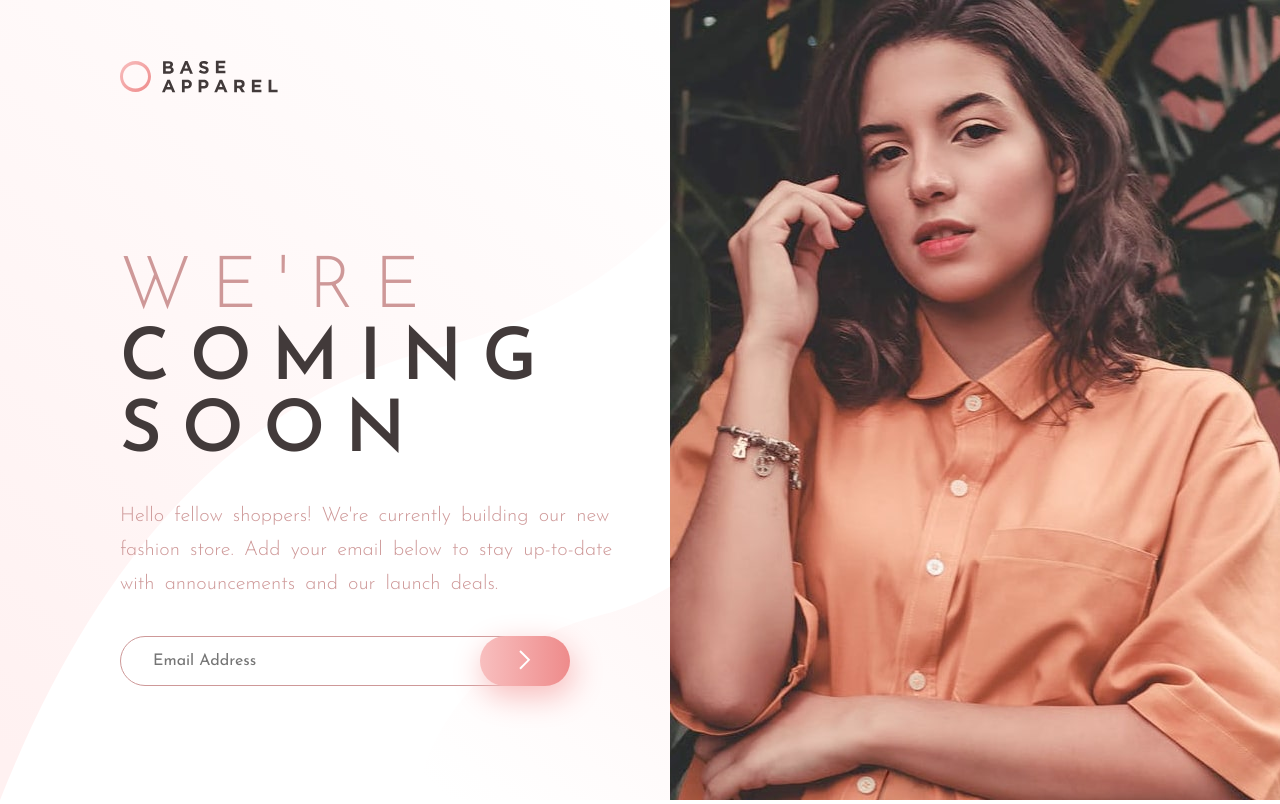
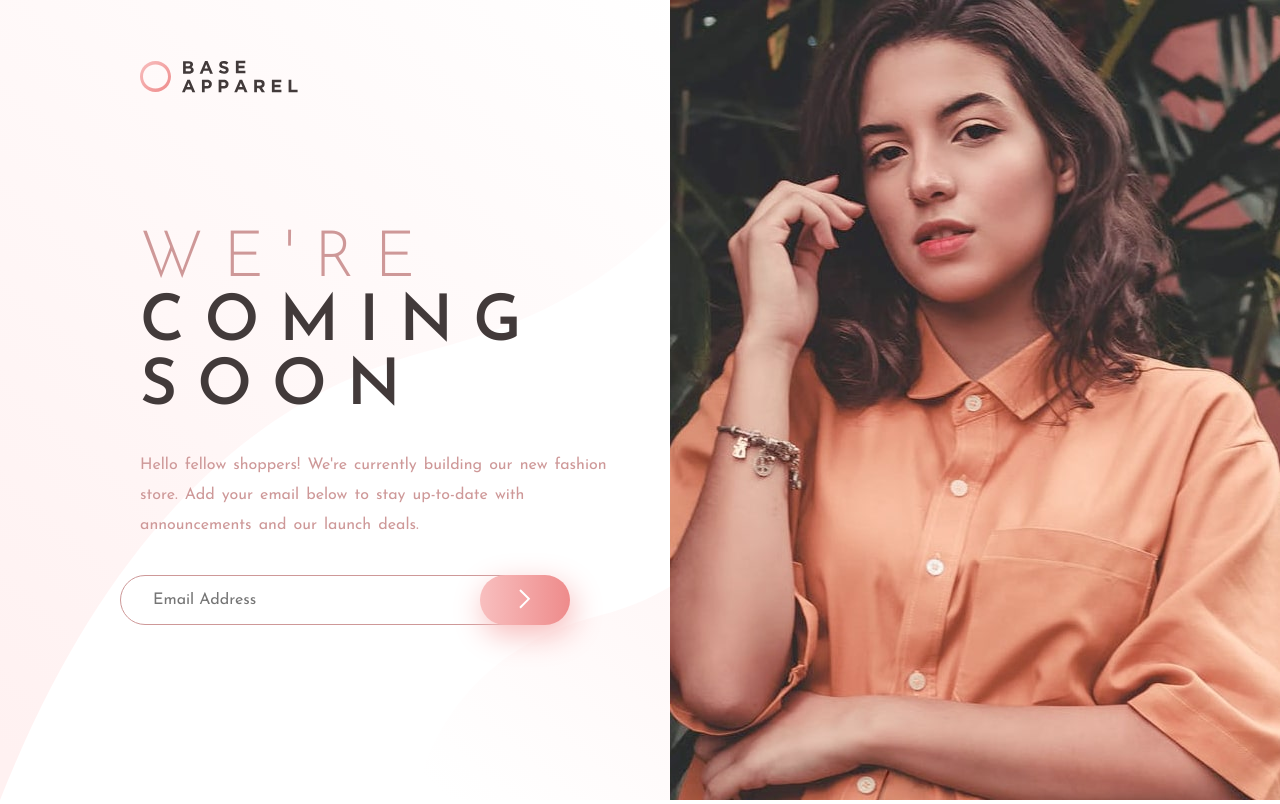
Before and after one commit to John1999-debug/Base-Apparel, a plain HTML site: page index.html in a window 1280 px wide. Drawn offline with Linux system fonts and the light colour scheme.

Commit message:
Update style.css

```diff
--- a/style.css
+++ b/style.css
@@ -100,7 +100,7 @@ header img {
     .desk-logo{
         width: 153px;
         height: 33px;
-        margin-left: 120px;
+        margin-left: 140px;
         margin-top: 60px;
         margin-bottom: 72px;
     }
@@ -135,20 +135,20 @@ header img {
     }
 
     .content h1 {
-        margin-top: 160px;
-        margin-left: 120px;
-        font-size: 72px;
+        margin-top: 135px;
+        margin-left: 140px;
+        font-size: 64px;
         letter-spacing: 20px;
     }
 
     .content p {
         margin-top: 30px;
-        margin-left: 120px;
-        font-size: 20px;
-        font-weight: 350;
+        margin-left: 140px;
+        font-size: 16px;
+        font-weight: 400;
         color: #CE9898;
-        word-spacing: 4px;
-        line-height: 34px;
+        word-spacing: 2px;
+        line-height: 30px;
     }
 
     .wrapper{
```
